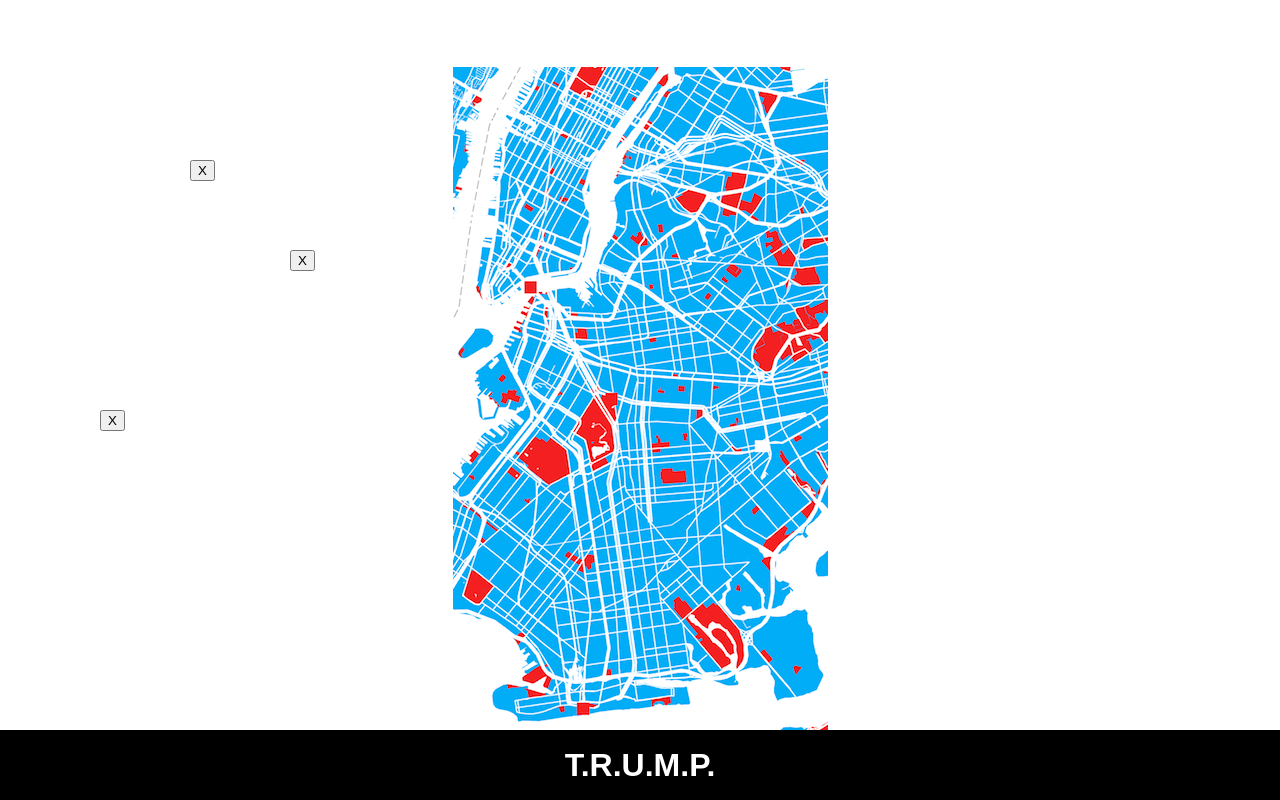
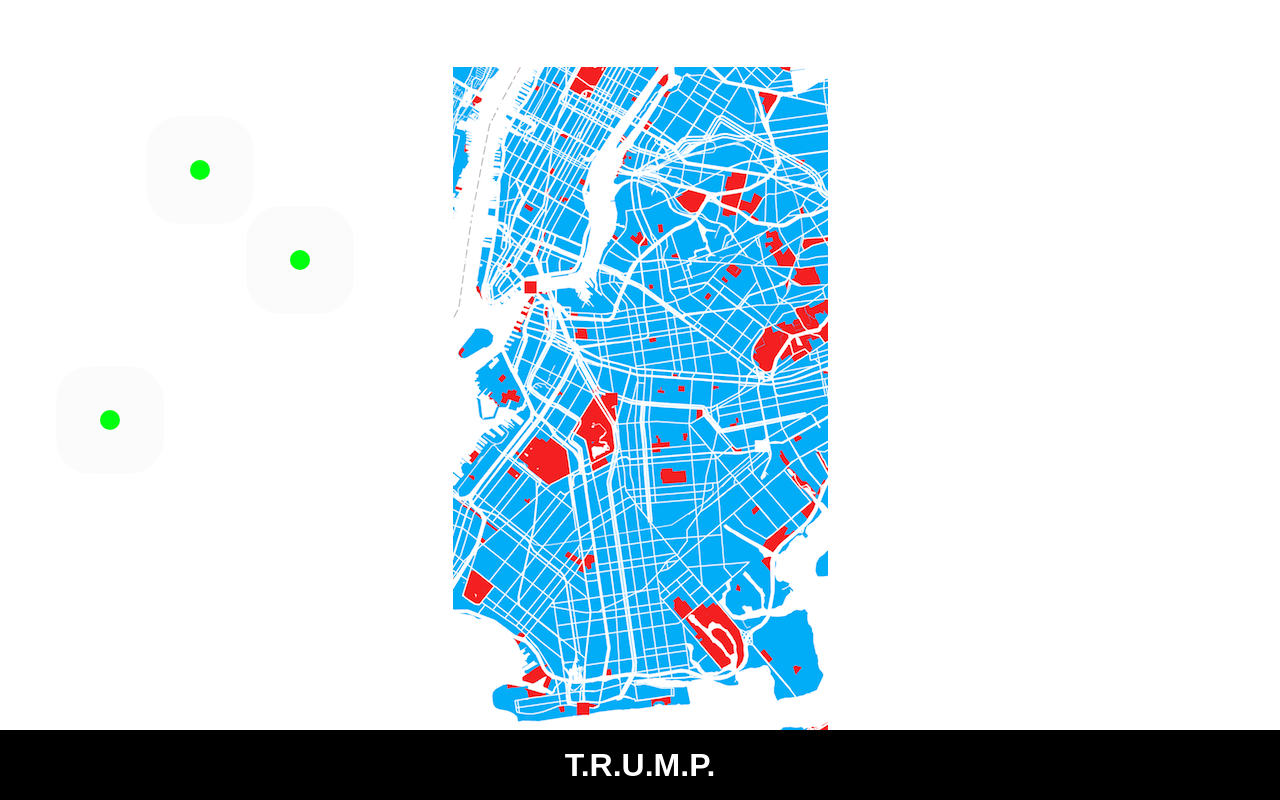
Before and after one commit to DevsDoDesign/T.R.U.M.P., a React (Create React App) app: page / in a window 1280 px wide. Built offline with nearby package versions, Linux system fonts and the light colour scheme; the HTML template or start-up script is replaced by a standard one.

Commit message:
Adding in pulsing events

```diff
--- a/src/App.css
+++ b/src/App.css
@@ -18,6 +18,29 @@
 	font-weight: bold;
 	font-size: 2em;
 }
+
+
+.Map__Marker {
+  animation: pulse 2s infinite cubic-bezier(0.66, 0, 0, 1);
+  top: 160px;
+  left: 190px;
+  text-indent: -9999px;
+  background-color: #00ff0f;
+  border: none;
+  border-radius: 100px;
+  width: 20px;
+  height: 20px;
+  box-shadow: 0 1px 12px rgba(0,0,0,0.6);
+  position: relative;
+}
+
+@keyframes pulse {
+  to {
+    box-shadow: 0 0 0 45px rgba(232, 76, 61, 0);
+  }
+}
+
+
 
 /*.App {*/
   /*text-align: center;*/
```
